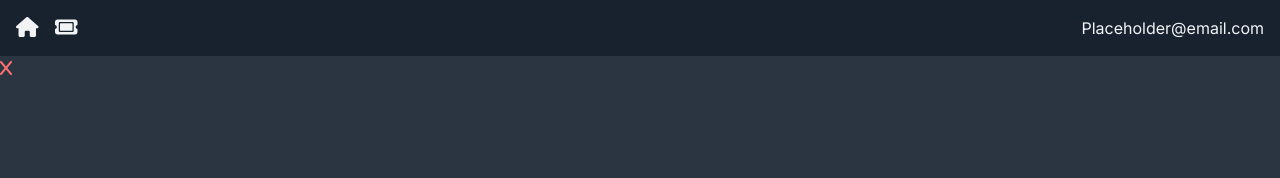
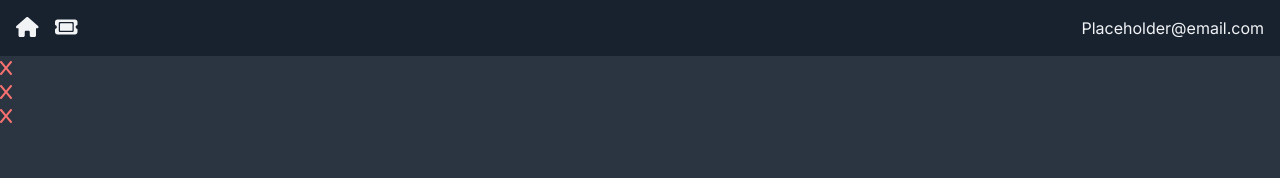
Before and after one commit to TJGit11/ticketing-application, a Next.js app: page / in a window 1280 px wide. Shown: the top 178 px of the page. Built offline with nearby package versions, Linux system fonts and the light colour scheme.

Commit message:
added fire icons

```diff
--- /dev/null
+++ b/app/(components)/PriorityDisplay.jsx
@@ -0,0 +1,17 @@
+import { faFire } from "@fortawesome/free-solid-svg-icons";
+import { FontAwesomeIcon } from "@fortawesome/react-fontawesome";
+import React from "react";
+
+const PriorityDisplay = () => {
+  return (
+    <div>
+      <FontAwesomeIcon icon={faFire} className="text-red-400" />
+      <FontAwesomeIcon icon={faFire} className="text-red-400" />
+      <FontAwesomeIcon icon={faFire} className="text-red-400" />
+      <FontAwesomeIcon icon={faFire} className="text-red-400" />
+      <FontAwesomeIcon icon={faFire} className="text-red-400" />
+    </div>
+  );
+};
+
+export default PriorityDisplay;
--- a/app/page.jsx
+++ b/app/page.jsx
@@ -5,6 +5,8 @@
   return (
     <div>
       <TicketCard />
+      <TicketCard />
+      <TicketCard />
     </div>
   );
 };
```
